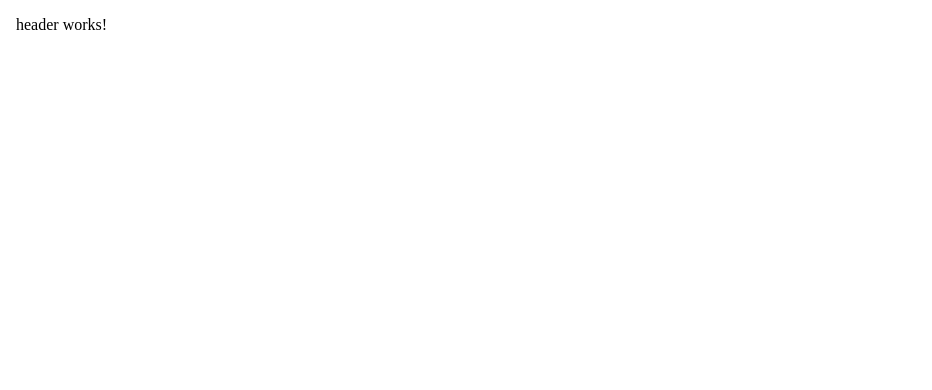
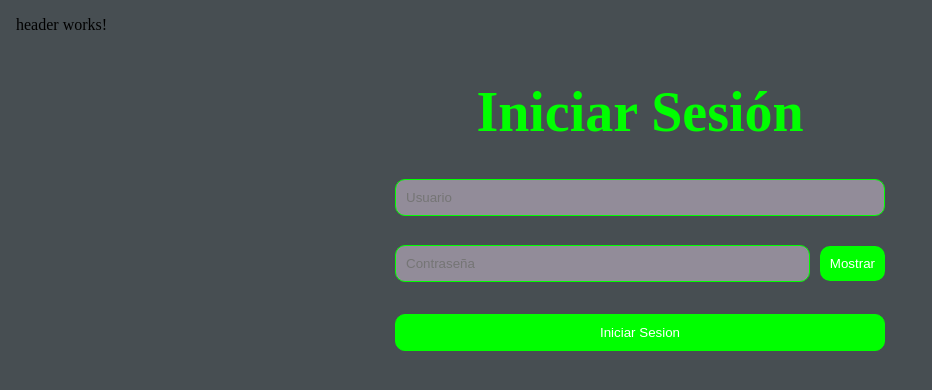
Before and after one commit to pintar9990/AllSportsAngular, an Angular app: page /login in a window 1280 px wide. Before the commit this address led to /. Shown: the top 390 px of the page, without its empty margins (0-932 px from the left). Built offline with nearby package versions, Linux system fonts and the light colour scheme.

Commit message:
puesh loing formuylary

```diff
--- /dev/null
+++ b/src/app/login-formulary/login-formulary.component.css
@@ -0,0 +1,122 @@
+/* Estilos existentes */
+
+:root {
+  --bg-color: #474e52;
+  --white-color: #fff;
+  --main-color: #0f0;
+  --buttons-bg-color: #928C99;
+  --header-color: #24282B;
+}
+
+.title2 {
+  color: #0f0;
+  margin-bottom: 0.75em;
+  font-size: 4em;
+  text-align: center;
+}
+
+.forms {
+  text-align: center;
+  width: 300px; /* Ancho específico para el formulario */
+  margin: auto; /* Centra el formulario en la página */
+}
+
+.forms > p {
+  position: relative; /* Establece una posición relativa para los elementos dentro de <p> */
+  display: flex;
+  flex-direction: row;
+  align-items: center; /* Alinea los elementos al inicio */
+  min-height: 50px; /* Altura mínima para contener el campo de texto y el botón */
+}
+
+input[type=text], input[type=email], input[type=password], input[type=submit] {
+  color: #fff;
+  background-color: #928C99;
+  border: 1px solid #0f0;
+  padding: 10px;
+  margin: 5px;
+  border-radius: 0.75em;
+}
+
+input[type=text], input[type=email], input[type=password] {
+  width: calc(100% - 22px); /* Ajusta el ancho para tener en cuenta el relleno y el borde */
+}
+
+input[type=submit] {
+  background-color: #0f0;
+  width: 100%; /* Asegura que el botón "Iniciar Sesión" ocupe el ancho completo */
+  margin-top: 10px; /* Añade un margen superior para separarlo del campo de contraseña */
+}
+
+.forms > p > button {
+  color: #fff;
+  background-color: #0f0;
+  padding: 10px;
+  margin: 5px;
+  border: none;
+  cursor: pointer;
+  border-radius: 0.75em;
+}
+
+/* Ajustes para el botón "Mostrar" */
+.forms > p > input[type="password"] {
+  width: calc(100% - 80px); /* Ajusta el ancho para dejar espacio para el botón "Mostrar" */
+}
+
+.forms > p > button#toggleButton {
+  position: absolute; /* Posiciona el botón "Mostrar" de forma absoluta */
+  right: 10px; /* Alinea el botón más a la derecha del campo de contraseña */
+  top: 5px; /* Alinea el botón a la misma altura del campo de contraseña */
+  height: 38px; /* Ajusta la altura para alinear con el campo de contraseña */
+  padding: 10px 15px; /* Ajusta el relleno según sea necesario */
+  margin: 0; /* Elimina el margen para alinear correctamente con el campo de contraseña */
+}
+/* Media query para pantallas grandes */
+@media (max-width: 1440px) {
+  .title2 {
+    font-size: 3.5em; /* Ligeramente más pequeño para pantallas grandes */
+    margin-bottom: 0.5em; /* Menos espacio debajo del título */
+  }
+
+  .forms {
+    width: 80%; /* El formulario ocupa el 80% del ancho en pantallas grandes */
+    max-width: 500px; /* Ancho máximo para el formulario */
+  }
+
+  input[type=text], input[type=email], input[type=password] {
+    width: calc(100% - 20px); /* Ajusta el ancho para pantallas grandes */
+  }
+
+  .forms > p > input[type="password"] {
+    width: calc(100% - 70px); /* Ajusta el ancho para dejar espacio para el botón "Mostrar" */
+  }
+
+  .forms > p > button#toggleButton {
+    right: 15px; /* Alinea el botón "Mostrar" un poco más a la derecha */
+    padding: 10px 10px; /* Ajusta el relleno para pantallas grandes */
+  }
+}
+
+/* Media query para dispositivos móviles */
+@media (max-width: 360px) {
+  .forms {
+    width: 100%; /* El formulario ocupa el ancho completo en dispositivos móviles */
+    padding: 0 20px; /* Añade relleno a los lados para no tocar los bordes de la pantalla */
+  }
+
+  .title2 {
+    font-size: 2em; /* Reduce el tamaño del título para dispositivos móviles */
+  }
+
+  input[type=text], input[type=email], input[type=password] {
+    width: calc(100% - 22px); /* Ajusta el ancho para dispositivos móviles */
+  }
+
+  .forms > p > input[type="password"] {
+    width: calc(100% - 90px); /* Deja espacio para el botón "Mostrar" en dispositivos móviles */
+  }
+
+  .forms > p > button#toggleButton {
+    right: 20px; /* Alinea el botón "Mostrar" más a la derecha en dispositivos móviles */
+  }
+}
--- /dev/null
+++ b/src/app/login-formulary/login-formulary.component.html
@@ -0,0 +1,11 @@
+<section class="form">
+  <h1 class="title2">Iniciar Sesión</h1>
+  <form class="forms" onsubmit=" event.preventDefault(); uploadFormData(); goToLanding(); placeLoggedInHeader()">
+    <p><input type="text" name="username" placeholder="Usuario" required></p>
+    <p>
+      <input type="password" name="password" class="password" placeholder="Contraseña" required>
+      <button type="button" class="toggleButton" onclick="togglePasswordVisibility('.forms')">Mostrar</button>
+    </p>
+    <p><input type="submit" value="Iniciar Sesion" ></p>
+  </form>
+</section>
--- /dev/null
+++ b/src/app/register-formulary/register-formulary.component.html
@@ -0,0 +1 @@
+<p>register-formulary works!</p>
--- a/src/index.html
+++ b/src/index.html
@@ -8,7 +8,6 @@
   <link rel="icon" type="image/x-icon" href="favicon.ico">
 </head>
 <body>
-
   <app-root></app-root>
 </body>
 </html>
--- a/src/styles.css
+++ b/src/styles.css
@@ -1 +1,4 @@
 /* You can add global styles to this file, and also import other style files */
+body{
+  background-color: #474e52;
+}
```
Also changed, not shown: src/app/app.component.ts (+8 -1 lines), src/app/app.routes.ts (+7 -2 lines), src/app/login-formulary/login-formulary.component.ts (added, +12 -0 lines), src/app/register-formulary/register-formulary.component.ts (added, +12 -0 lines), src/app/register-formulary/register-formulary.component.css (added), 2 other files (tests, documents, lock files or other folders).
